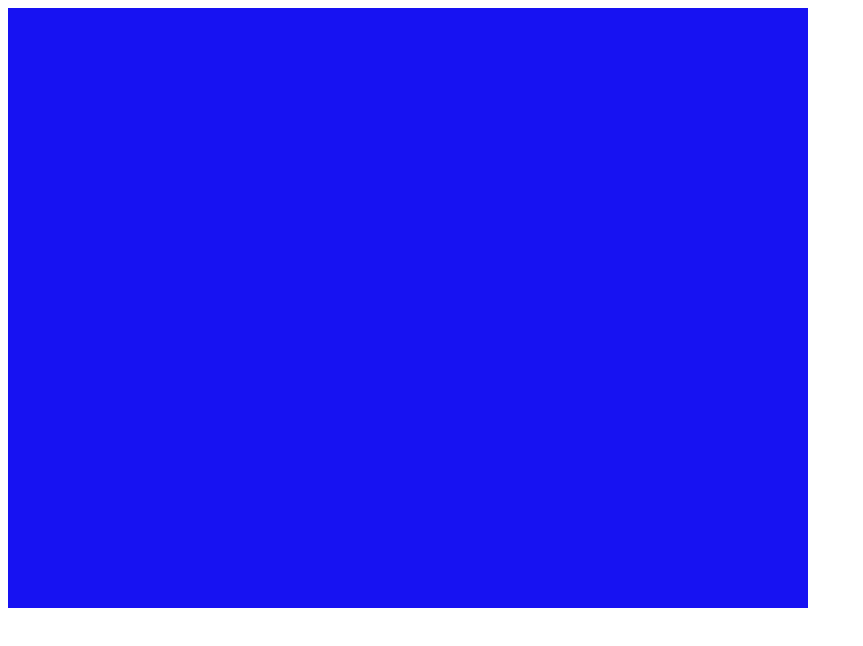
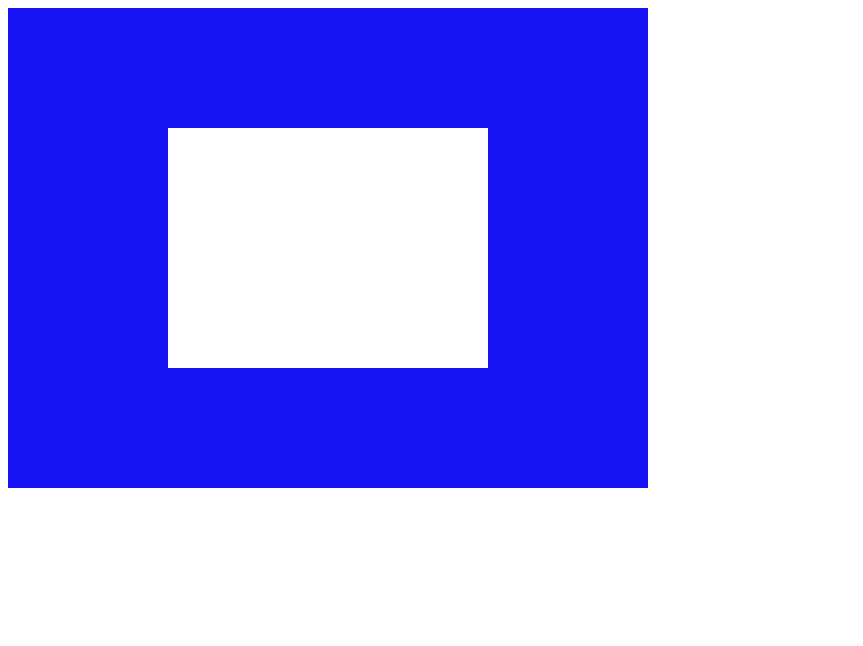
Before and after one commit to diegof59/2D_game_engine, a plain HTML site: page index.html in a window 1280 px wide. Shown: the whole page, without its empty margins (0-863 px from the left). Drawn offline with Linux system fonts and the light colour scheme.

Commit message:
Ch2: The draw one square proj. Drawing with WebGL a square.

```diff
--- a/index.html
+++ b/index.html
@@ -4,11 +4,24 @@
 	<title>2D Game Engine</title>
 	<meta charset="UTF-8">
 	<meta name="viewport" content="width=device-width, initial-scale=1.0">
-  <script type="text/javascript" defer src="script.js"></script>
+  <script type="text/javascript" defer src="src/webGL.js"></script>
+  <script type="text/javascript" defer src="src/vertexBuffer.js"></script>
+  <script type="text/javascript" defer src="src/shaderSupport.js"></script>
 </head>
 <body onload="drawGL();">
-  <canvas id="GLCanvas" width="800" height="600">
-    Your browser does not support the HTML5 canvas.
+  <canvas id="GLCanvas" width="640" height="480">
+    Your browser does not support the HTML canvas.
   </canvas>
+  <script type="x-shader/x-vertex" id="VertexShader">
+    attribute vec3 aSquareVertexPosition;
+    void main(void) {
+      gl_Position = vec4(aSquareVertexPosition, 1.0);
+    }
+  </script>
+  <script type="x-shader/x-fragment" id="FragmentShader">
+    void main(void) {
+      gl_FragColor = vec4(1.0, 1.0, 1.0, 0.75);
+    }
+  </script>
 </body>
 </html>
--- a/script.js
+++ /dev/null
@@ -1,23 +0,0 @@
-"use strict";
-
-let globalGL = null;
-
-function initializeGL(){
-  let canvas = document.getElementById("GLCanvas");
-  globalGL = canvas.getContext("webgl") || canvas.getContext("experimental-webgl")
-
-  if (globalGL !== null) {
-    globalGL.clearColor(0.09, 0.07, 0.95, 1.0); // set the color to be cleared
-  } else {
-    document.write("<br/> WebGL is not supported")
-  }
-}
-
-function clearCanvas(){
-  globalGL.clear(globalGL.COLOR_BUFFER_BIT); // clears the setted color
-}
-
-function drawGL(){
-  initializeGL();
-  clearCanvas();
-}
--- /dev/null
+++ b/src/shaderSupport.js
@@ -0,0 +1,63 @@
+"use strict";
+
+let globSimpleShader = null;
+let globShaderVertexPositionAttribute = null;
+
+function loadCompileShader(id, shaderType){
+
+  let shaderText, shaderSource, compiledShader;
+
+  // S1: Get the shader source from index.html
+  shaderText = document.getElementById(id);
+  shaderSource = shaderText.firstChild.textContent;
+
+  // S2: Create the shader based on the source type: vertex or fragment
+  compiledShader = globGL.createShader(shaderType);
+
+  // S3: Compile the created shader
+  globGL.shaderSource(compiledShader, shaderSource);
+  globGL.compileShader(compiledShader);
+
+  // S4: check for error and return result
+  if (!globGL.getShaderParameter(compiledShader, globGL.COMPILE_STATUS)) {
+    alert("A shader compiling error occurred: " +
+    globGL.getShaderInfoLog(compiledShader));
+  }
+
+  return compiledShader;
+}
+
+function initSimpleShader(vertexShaderId, fragmentShaderId){
+
+  // S1 Load and compile the shaders
+  let vertexShader = loadCompileShader(vertexShaderId, globGL.VERTEX_SHADER);
+  let fragmentShader = loadCompileShader(fragmentShaderId, globGL.FRAGMENT_SHADER);
+
+  // S2 Create and link the shaders into the program
+  globSimpleShader = globGL.createProgram();
+  globGL.attachShader(globSimpleShader, vertexShader);
+  globGL.attachShader(globSimpleShader, fragmentShader);
+  globGL.linkProgram(globSimpleShader);
+
+  // S3 Check for errors
+  if(!globGL.getProgramParameter(globSimpleShader, globGL.LINK_STATUS)){
+    alert("Error linking shader");
+  }
+
+  // S4 Get a reference to the aSquareVertexPosition attribute
+  globShaderVertexPositionAttribute = globGL.getAttribLocation(
+    globSimpleShader, "aSquareVertexPosition");
+
+  // S5 Activates the vertex buffer loaded in vertexBuffer.js
+  globGL.bindBuffer(globGL.ARRAY_BUFFER, globSquareVertexBuffer);
+
+  // S6 Describe the characteristics of the vertex position attrib
+  globGL.vertexAttribPointer(globShaderVertexPositionAttribute,
+    3, // each vertex element is a 3-float (x,y,z)
+    globGL.FLOAT, // data type is FLOAT
+    false, // if the content is normalized vectors
+    0, // number of bytes to skip in between elements
+    0  // offsets to the first element
+  );
+
+}
--- /dev/null
+++ b/src/vertexBuffer.js
@@ -0,0 +1,25 @@
+"use strict";
+
+let globSquareVertexBuffer = null;
+
+function initSquareBuffer(){
+  // Define the vertices of the square
+  let squareVertices = [
+    0.5, 0.5, 0.0,
+    -0.5, 0.5, 0.0,
+    0.5, -0.5, 0.0,
+    -0.5, -0.5, 0.0,
+  ];
+
+  // Create a buffer on the globGL context for the vertex positions
+  // Buffer on the GPU
+  globSquareVertexBuffer = globGL.createBuffer();
+
+  // Activate buffer
+  globGL.bindBuffer(globGL.ARRAY_BUFFER, globSquareVertexBuffer);
+
+  // Load squareVertices into the vertexBuffer
+  globGL.bufferData(globGL.ARRAY_BUFFER,
+    new Float32Array(squareVertices),
+    globGL.STATIC_DRAW);
+}
--- /dev/null
+++ b/src/webGL.js
@@ -0,0 +1,40 @@
+"use strict";
+
+let globGL = null;
+
+function initializeGL(){
+  let canvas = document.getElementById("GLCanvas");
+  globGL = canvas.getContext("webgl") || canvas.getContext("experimental-webgl")
+
+  if (globGL !== null) {
+    // set the color to be cleared
+    globGL.clearColor(0.09, 0.07, 0.95, 1.0);
+
+    // Init the vertex buffer
+    initSquareBuffer(); // from vertexBuffer.js
+
+     // Load and compile the shaders
+    initSimpleShader("VertexShader", "FragmentShader"); // from shaderSupport.js
+  } else {
+    document.write("<br/> WebGL is not supported")
+  }
+}
+
+function drawSquare(){
+  globGL.clear(globGL.COLOR_BUFFER_BIT); // clears the setted color
+
+  // S1 Activate the program to use
+  globGL.useProgram(globSimpleShader); // from shaderSuppor.js
+
+  // S2 Enables the vertex position attrib
+  globGL.enableVertexAttribArray(globShaderVertexPositionAttribute);
+
+  // S3 Draws with the settings determined, draws a square
+  // by drawing 2 triangles
+  globGL.drawArrays(globGL.TRIANGLE_STRIP, 0, 4);
+}
+
+function drawGL(){
+  initializeGL();
+  drawSquare();
+}
```
